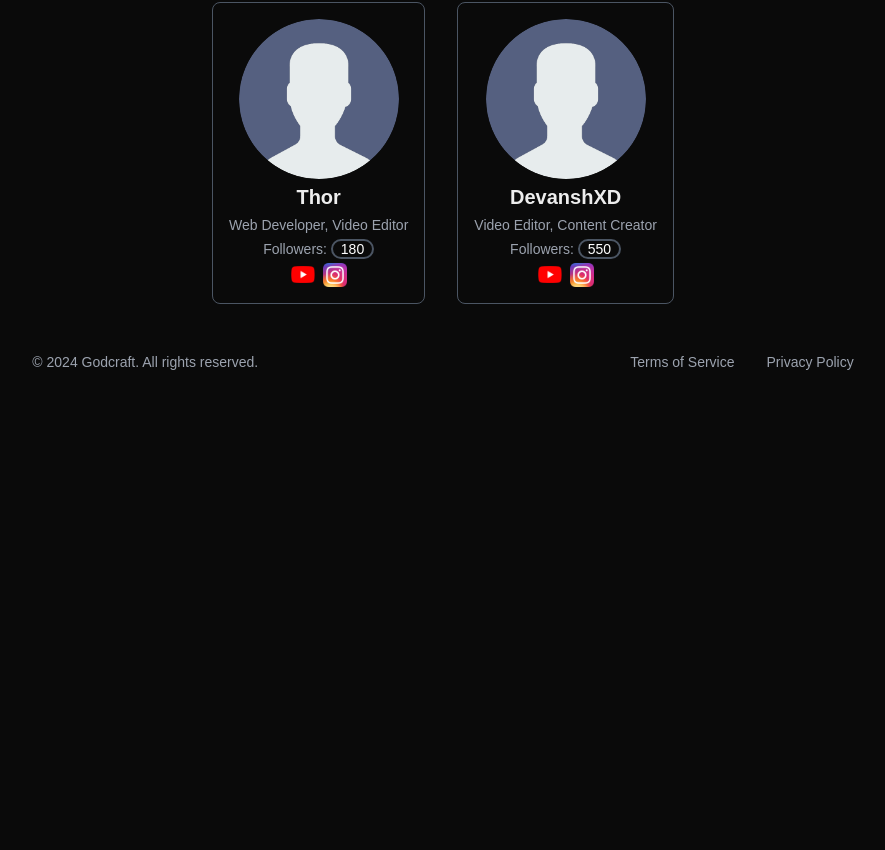
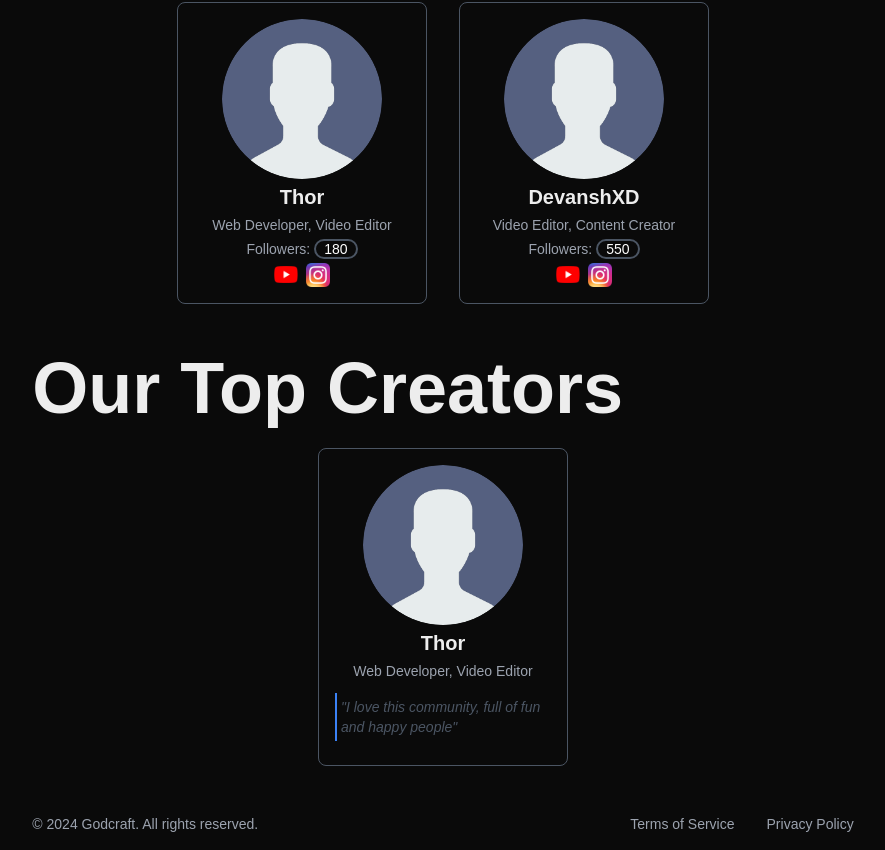
Before and after one commit to SobujRoySunday/godcraft, a Next.js app: page / in a window 1280 px wide. Shown: the part 1569-2419 px from the top of the page, without its empty margins (197-1082 px from the left). Before the commit the page ends 1957 px from the top, so only its background shows below. Built offline with nearby package versions, Linux system fonts and the light colour scheme.

Commit message:
our contributors section done statically

```diff
--- a/src/app/page.tsx
+++ b/src/app/page.tsx
@@ -1,7 +1,7 @@
 import Hero from "@/components/Hero";
 import VideoCarousal from "@/components/VideoCarousal";
 import TopCreators from "@/components/TopCreators";
-// import TopContributors from "@/components/TopContributors";
+import TopContributors from "@/components/TopContributors";
 
 export default function Home() {
   return (
@@ -9,7 +9,7 @@ export default function Home() {
       <Hero />
       <VideoCarousal />
       <TopCreators />
-      {/* <TopContributors /> */}
+      <TopContributors />
     </>
   );
 }
--- /dev/null
+++ b/src/components/Quote/Quote.module.css
@@ -0,0 +1,12 @@
+.quoteContainer {
+    margin: 0.5rem 0;
+
+    @apply p-1 border-l-2 border-blue-500 text-gray-600 italic
+  }
+
+  .quoteText {
+    line-height: 1.5;
+    margin: 0;
+
+    @apply text-sm
+  }
--- /dev/null
+++ b/src/components/Quote/Quote.tsx
@@ -0,0 +1,9 @@
+import styles from './Quote.module.css';
+
+export default function Quote({ text }: { text: string }) {
+    return (
+        <blockquote className={styles.quoteContainer}>
+            <p className={styles.quoteText}>&quot;{text}&quot;</p>
+        </blockquote>
+    );
+}
--- a/src/components/TopContributors.tsx
+++ b/src/components/TopContributors.tsx
@@ -1,8 +1,24 @@
 import React from 'react'
+import Container from './Container'
+import Image from 'next/image'
+import { contributors } from '@/constants'
+import Quote from './Quote/Quote'
 
 const TopContributors = () => {
     return (
-        <div>Top contributors</div>
+        <Container>
+            <h2>Our Top Creators</h2>
+            <div className='flex flex-wrap gap-8 p-4 justify-center'>
+                {contributors.map((contributor) => (
+                    <div key={contributor.name} className='w-[250px] flex flex-col items-center border border-gray-600 rounded-lg p-4 gap-1'>
+                        <Image src={contributor.image} alt={contributor.name} width={160} height={160} className='w-40 h-40 object-cover rounded-full' />
+                        <h3 className='text-xl font-semibold'>{contributor.name}</h3>
+                        <p className='text-gray-400 text-sm'>{contributor.tags.join(', ')}</p>
+                        <Quote text={contributor.message} />
+                    </div>
+                ))}
+            </div>
+        </Container>
     )
 }
 
--- a/src/components/TopCreators.tsx
+++ b/src/components/TopCreators.tsx
@@ -11,7 +11,7 @@ const TopCreators = () => {
             <h2>Our Top Creators</h2>
             <div className='flex flex-wrap gap-8 p-4 justify-center'>
                 {creators.map((creator) => (
-                    <div key={creator.name} className='flex flex-col items-center border border-gray-600 rounded-lg p-4 gap-1'>
+                    <div key={creator.name} className='w-[250px] flex flex-col items-center border border-gray-600 rounded-lg p-4 gap-1'>
                         <Image src={creator.image} alt={creator.name} width={160} height={160} className='w-40 h-40 object-cover rounded-full' />
                         <h3 className='text-xl font-semibold'>{creator.name}</h3>
                         <p className='text-gray-400 text-sm'>{creator.tags.join(', ')}</p>
--- a/src/constants/index.ts
+++ b/src/constants/index.ts
@@ -5,6 +5,15 @@ import playerTwoImage from "../../public/assets/player-2.png";
 import playerThreeImage from "../../public/assets/player-3.png";
 
 const highlightVideos = ['/assets/highlight-1.mp4', '/assets/highlight-2.mp4', '/assets/highlight-3.mp4'];
+
+const contributors = [
+    {
+        name: 'Thor',
+        image: '/assets/user.png',
+        tags: ['Web Developer', 'Video Editor'],
+        message: "I love this community, full of fun and happy people"
+    }
+]
 
 const creators = [
     {
@@ -59,5 +68,6 @@ export {
     playerTwoImage,
     playerThreeImage,
     highlightVideos,
-    creators
+    creators,
+    contributors
 };
```
Also changed, not shown: 1 other file (tests, documents, lock files or other folders).
